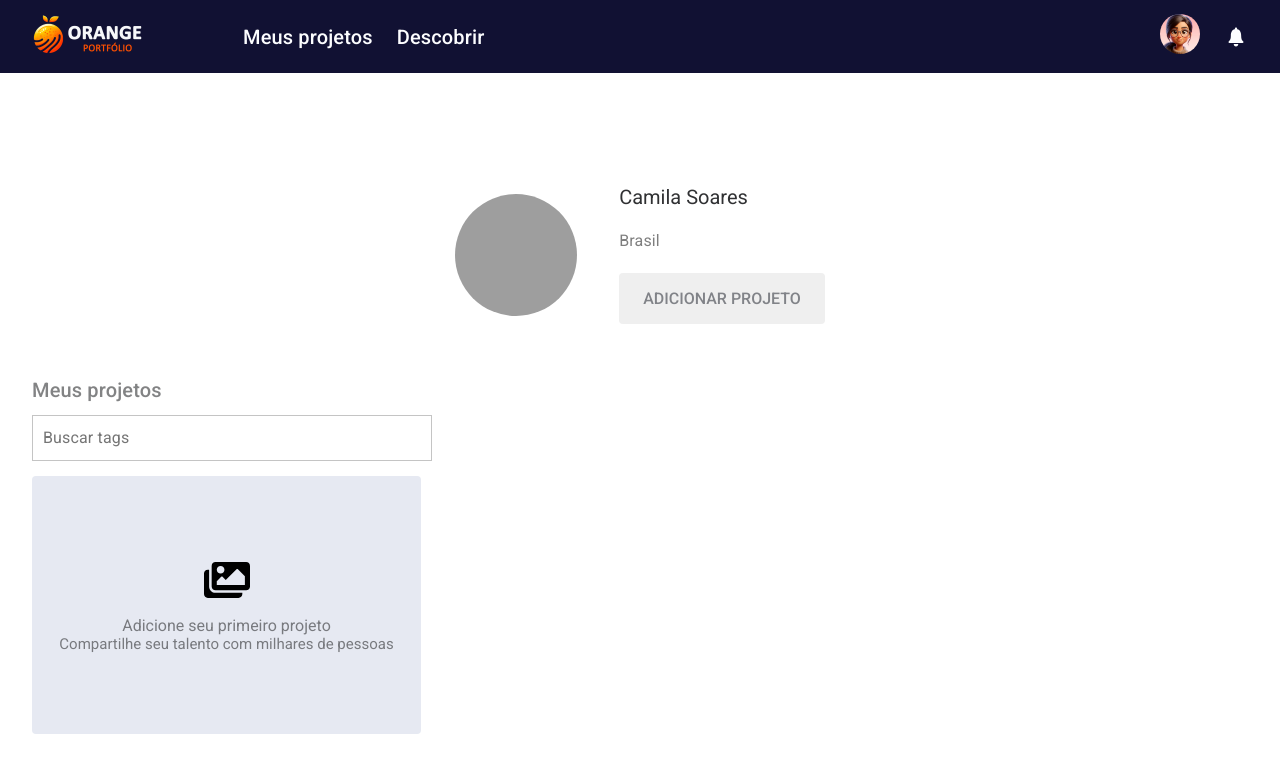
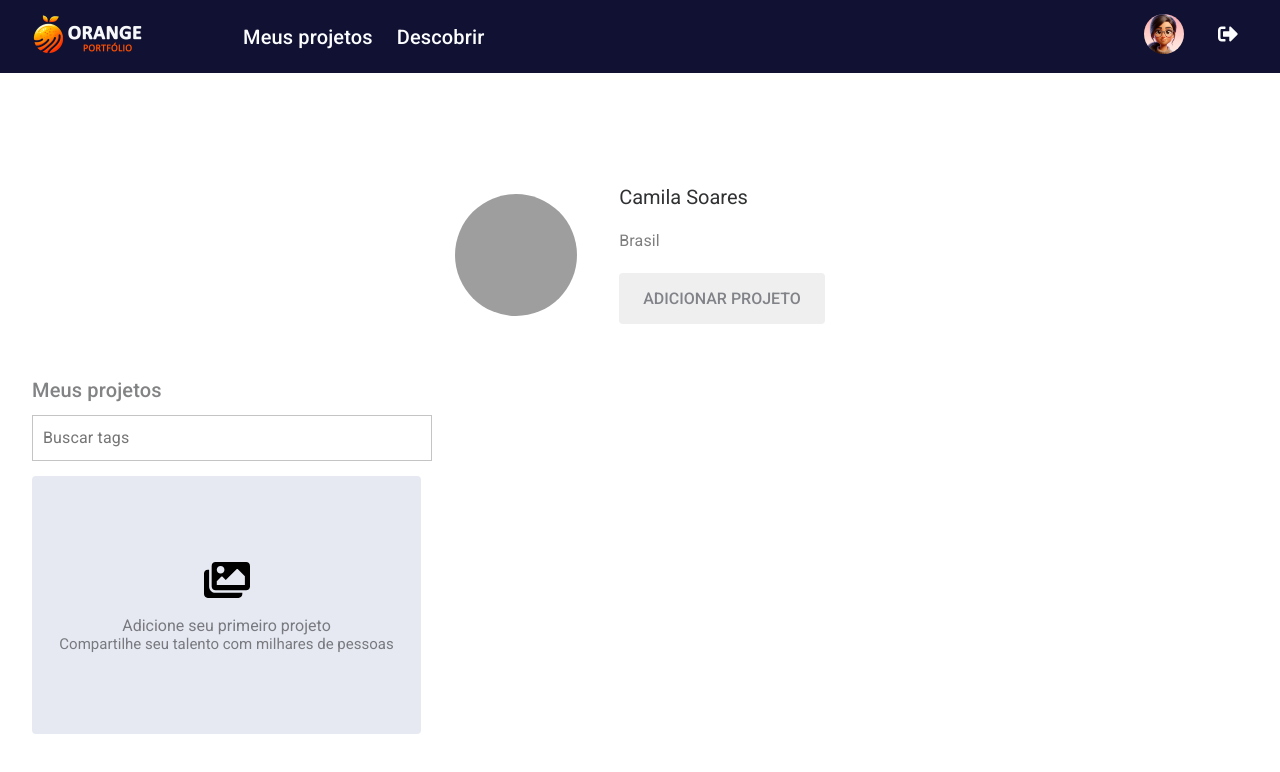
Before and after one commit to Denis-moreira98/orange-portfolio-squad20, a React (Vite) app in the folder frontend/: page / in a window 1280 px wide. Shown: the top 772 px of the page. Built offline with nearby package versions, Linux system fonts and the light colour scheme; grey boxes are pictures that could not be loaded.

Commit message:
fix: modificação de ícone no header

```diff
--- a/frontend/src/components/header/index.tsx
+++ b/frontend/src/components/header/index.tsx
@@ -5,12 +5,12 @@ import imagePerfil from "../../assets/image-perfil.png";
 
 import { IoMenuSharp } from "react-icons/io5";
 import { IoIosNotifications } from "react-icons/io";
+import { FaSignOutAlt } from "react-icons/fa";
 
-import React, { useState, useEffect, useRef } from "react";
+import { useState } from "react";
 
 export function Header() {
    const [menuOpen, setMenuOpen] = useState<boolean>(false);
-   const menuRef = useRef(null);
 
    const toggleMenu = () => {
       setMenuOpen(!menuOpen);
@@ -21,11 +21,13 @@ export function Header() {
          <div>
             <header className={styles.header__container}>
                <div className={styles.div__left} >
-                  <div className={styles.container__menu} ref={menuRef}>
-                     <IoMenuSharp className={styles.icon__menu}  onClick={toggleMenu} />
-                     <img src={orangeLogo}
-                        alt="Logo Orange Portifólio"
-                        className={styles.header__logo} />
+                  <div className={styles.container__menu} >
+                     <IoMenuSharp className={styles.icon__menu} onClick={toggleMenu} />
+                     <a href="/">
+                        <img src={orangeLogo} title="Página inicial do Orange Portifólio"
+                           alt="Imagem de uma fruta laranja com um texto escrito Orange Portifólio ao lado direito da fruta."
+                           className={styles.header__logo} />
+                     </a>
                   </div>
                   <nav className={styles.menu}>
                      <ul>
@@ -41,14 +43,17 @@ export function Header() {
                         alt="Imagem do Perfil"
                         className={styles.img__perfil} />
                   </a>
-                  <IoIosNotifications className={styles.img__notifications} />
+                  {/* <IoIosNotifications className={styles.img__notifications} title="Notificações" /> */}
+                  <button className={styles.btn__out}>
+                     <FaSignOutAlt className={styles.icon__out} title="Sair" />
+                  </button>
 
                </div>
             </header>
          </div>
 
          {menuOpen && (
-            <nav className={styles.dropdown} ref={menuRef}>
+            <nav className={styles.dropdown} >
                <ul>
                   <li><a href="#">Meus projetos</a></li>
                   <li><a href="#">Descobrir</a></li>
--- a/frontend/src/components/header/styles.module.css
+++ b/frontend/src/components/header/styles.module.css
@@ -70,6 +70,18 @@ nav.menu ul li a:hover {
 .img__notifications:hover {
    opacity: 0.5;
 }
+
+.btn__out {
+   width: 40px;
+   height: 40px;
+   border: none;
+   color: var(--neutral-60);
+   cursor: pointer;
+   font-size: 20px;
+   /* transition: opacity 0.2s;    */
+   background: transparent;
+}
+
 
 /* MOBILE */
 .icon__menu {
```
